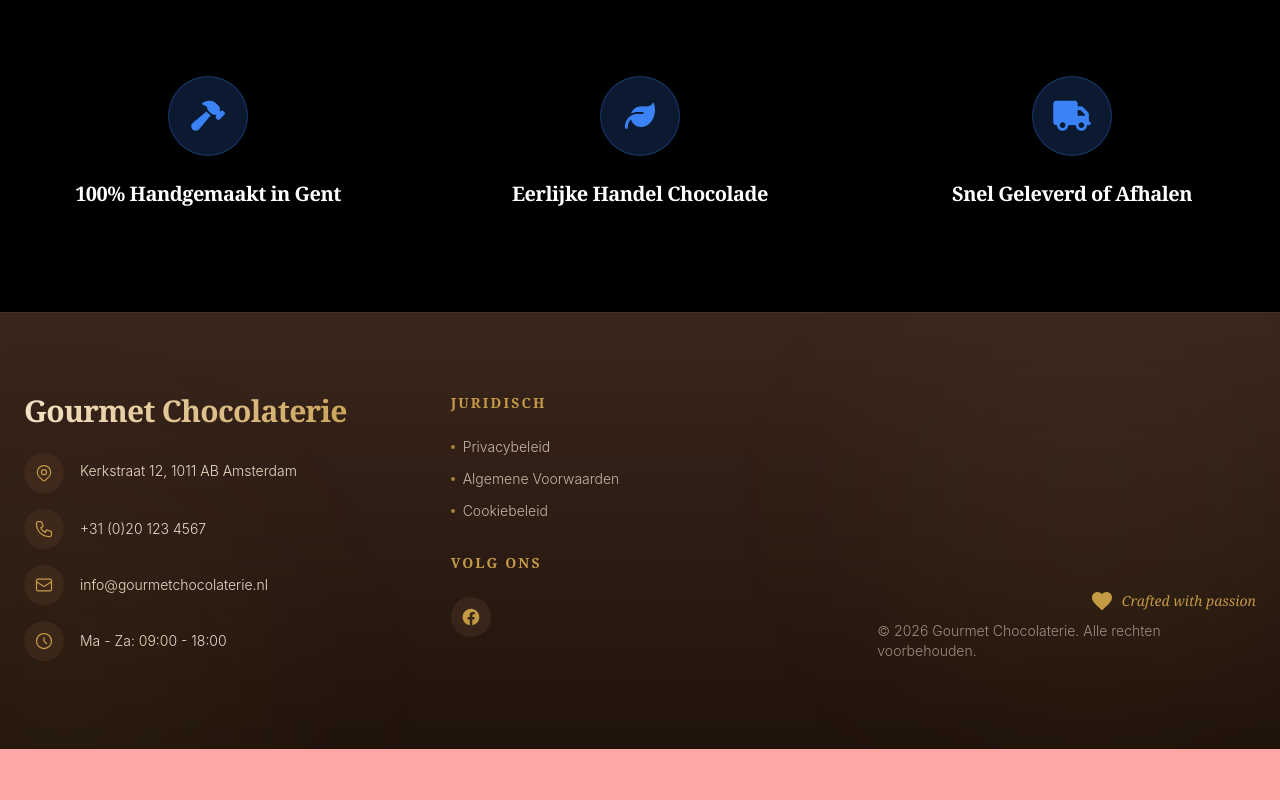
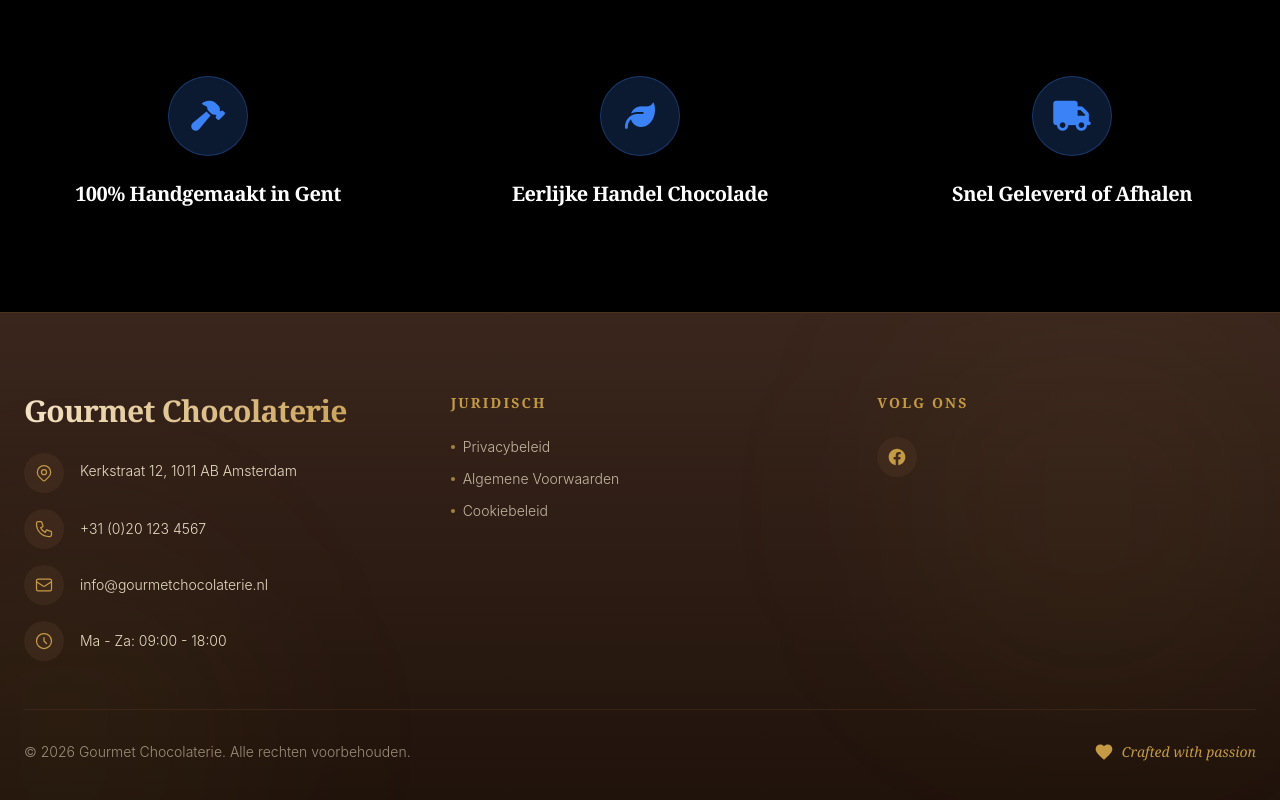
Before and after one commit to athena-cms-factory/chocolade-shop, a React (Vite) app: page /#/ in a window 1280 px wide. Shown: the part 2553-3353 px from the top of the page. Before the commit the page ends 3302 px from the top, so only its background shows below. Built offline with nearby package versions, Linux system fonts and the light colour scheme.

Commit message:
style(chocolade-shop): improve footer layout balance by separating copyright bar

```diff
--- a/src/components/Footer.jsx
+++ b/src/components/Footer.jsx
@@ -18,8 +18,7 @@ export default function Footer({ data, siteSettings }) {
       <div className="absolute bottom-0 left-0 w-96 h-96 bg-[#C49A45]/5 rounded-full blur-[100px] -ml-32 -mb-32 pointer-events-none"></div>
 
       <div className="max-w-7xl mx-auto px-6 relative z-10">
-        <div className="grid grid-cols-1 md:grid-cols-3 gap-12 mb-12">
-          {/* Company Info */}
+        <div className="grid grid-cols-1 md:grid-cols-2 lg:grid-cols-3 gap-12 mb-12">
           {/* Company Info */}
           <div className="space-y-6">
             <h3 className="text-3xl font-serif font-bold text-transparent bg-clip-text bg-gradient-to-r from-[#F4E3C5] to-[#C49A45] tracking-tight">{naam}</h3>
@@ -77,8 +76,7 @@ export default function Footer({ data, siteSettings }) {
             </div>
           </div>
 
-          {/* Legal and Socials */}
-          {/* Legal and Socials */}
+          {/* Legal */}
           <div className="pt-2 md:pt-0">
             <h4 className="text-[#C49A45] font-serif font-bold mb-6 uppercase tracking-[0.15em] text-sm">Juridisch</h4>
             <ul className="space-y-3 text-sm font-light mb-8">
@@ -86,7 +84,10 @@ export default function Footer({ data, siteSettings }) {
               <li><Link to="/voorwaarden" className="opacity-80 hover:opacity-100 hover:text-white transition-all flex items-center gap-2"><span className="w-1 h-1 bg-[#C49A45] rounded-full"></span>Algemene Voorwaarden</Link></li>
               <li><Link to="/cookies" className="opacity-80 hover:opacity-100 hover:text-white transition-all flex items-center gap-2"><span className="w-1 h-1 bg-[#C49A45] rounded-full"></span>Cookiebeleid</Link></li>
             </ul>
+          </div>
 
+          {/* Socials */}
+          <div className="pt-2 md:pt-0">
             {facebook && (
               <>
                 <h4 className="text-[#C49A45] font-serif font-bold mb-6 uppercase tracking-[0.15em] text-sm">Volg ons</h4>
@@ -98,17 +99,16 @@ export default function Footer({ data, siteSettings }) {
               </>
             )}
           </div>
+        </div>
 
-          {/* Copyright */}
-          {/* Copyright */}
-          <div className="flex flex-col md:items-end justify-end border-t border-[#4A3222]/50 md:border-none pt-8 md:pt-0 mt-4 md:mt-0">
-             <div className="flex items-center gap-2 text-[#C49A45] mb-2">
-                <svg className="w-6 h-6" fill="currentColor" viewBox="0 0 24 24"><path d="M12 21.35l-1.45-1.32C5.4 15.36 2 12.28 2 8.5 2 5.42 4.42 3 7.5 3c1.74 0 3.41.81 4.5 2.09C13.09 3.81 14.76 3 16.5 3 19.58 3 22 5.42 22 8.5c0 3.78-3.4 6.86-8.55 11.54L12 21.35z"/></svg>
-                <span className="font-serif italic text-sm">Crafted with passion</span>
-             </div>
-             <p className="text-sm font-light opacity-60 hover:opacity-100 transition-opacity">
-                <span data-dock-type="text" data-dock-bind="footer.0.copy_tekst">{footerContent.copy_tekst || `© ${new Date().getFullYear()} ${naam}. Alle rechten voorbehouden.`}</span>
-             </p>
+        {/* Copyright Full Width */}
+        <div className="flex flex-col md:flex-row md:items-center justify-between border-t border-[#4A3222]/50 pt-8 mt-4 md:mt-0">
+          <p className="text-sm font-light opacity-60 hover:opacity-100 transition-opacity mb-4 md:mb-0">
+            <span data-dock-type="text" data-dock-bind="footer.0.copy_tekst">{footerContent.copy_tekst || `© ${new Date().getFullYear()} ${naam}. Alle rechten voorbehouden.`}</span>
+          </p>
+          <div className="flex items-center gap-2 text-[#C49A45]">
+            <svg className="w-5 h-5" fill="currentColor" viewBox="0 0 24 24"><path d="M12 21.35l-1.45-1.32C5.4 15.36 2 12.28 2 8.5 2 5.42 4.42 3 7.5 3c1.74 0 3.41.81 4.5 2.09C13.09 3.81 14.76 3 16.5 3 19.58 3 22 5.42 22 8.5c0 3.78-3.4 6.86-8.55 11.54L12 21.35z"/></svg>
+            <span className="font-serif italic text-sm">Crafted with passion</span>
           </div>
         </div>
       </div>
```
